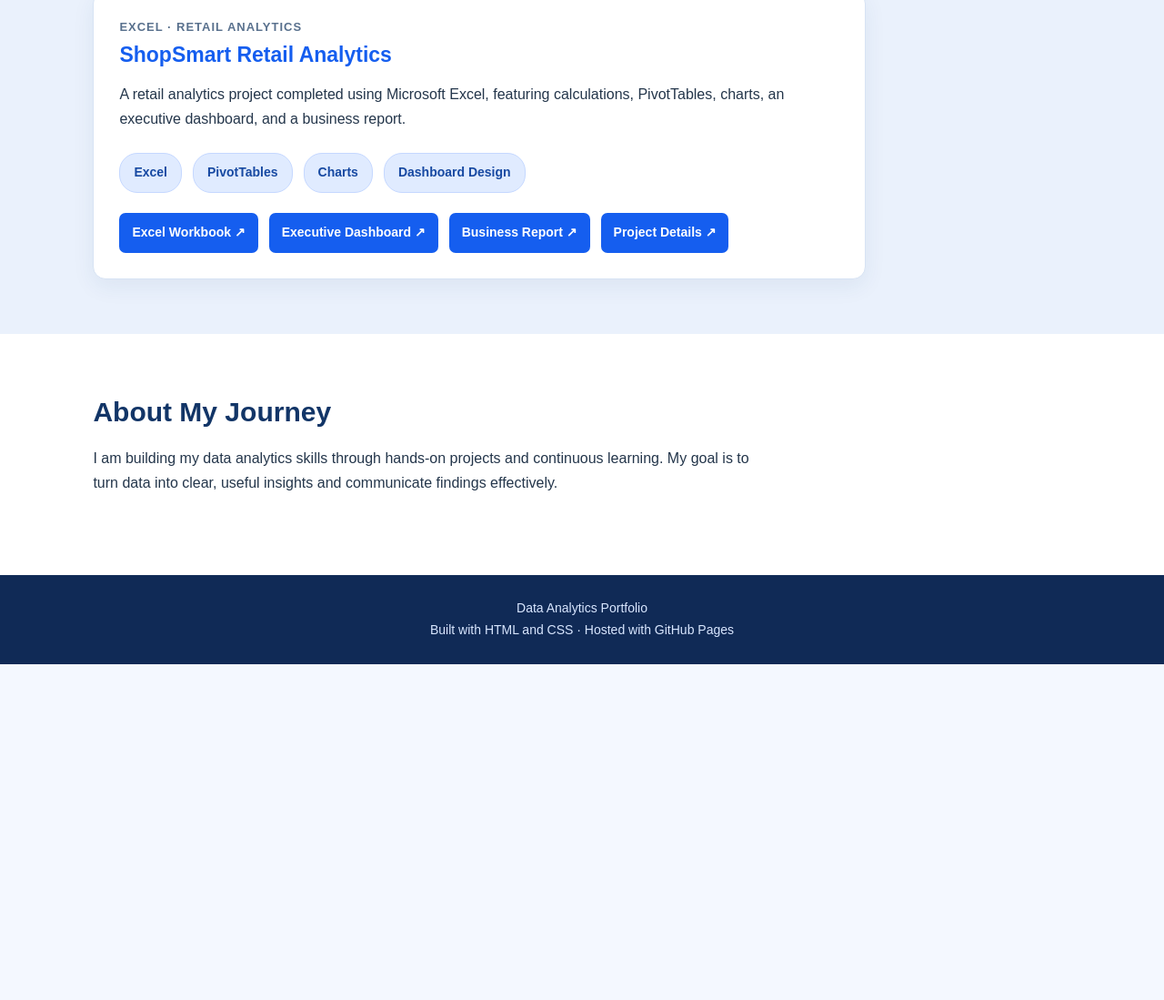
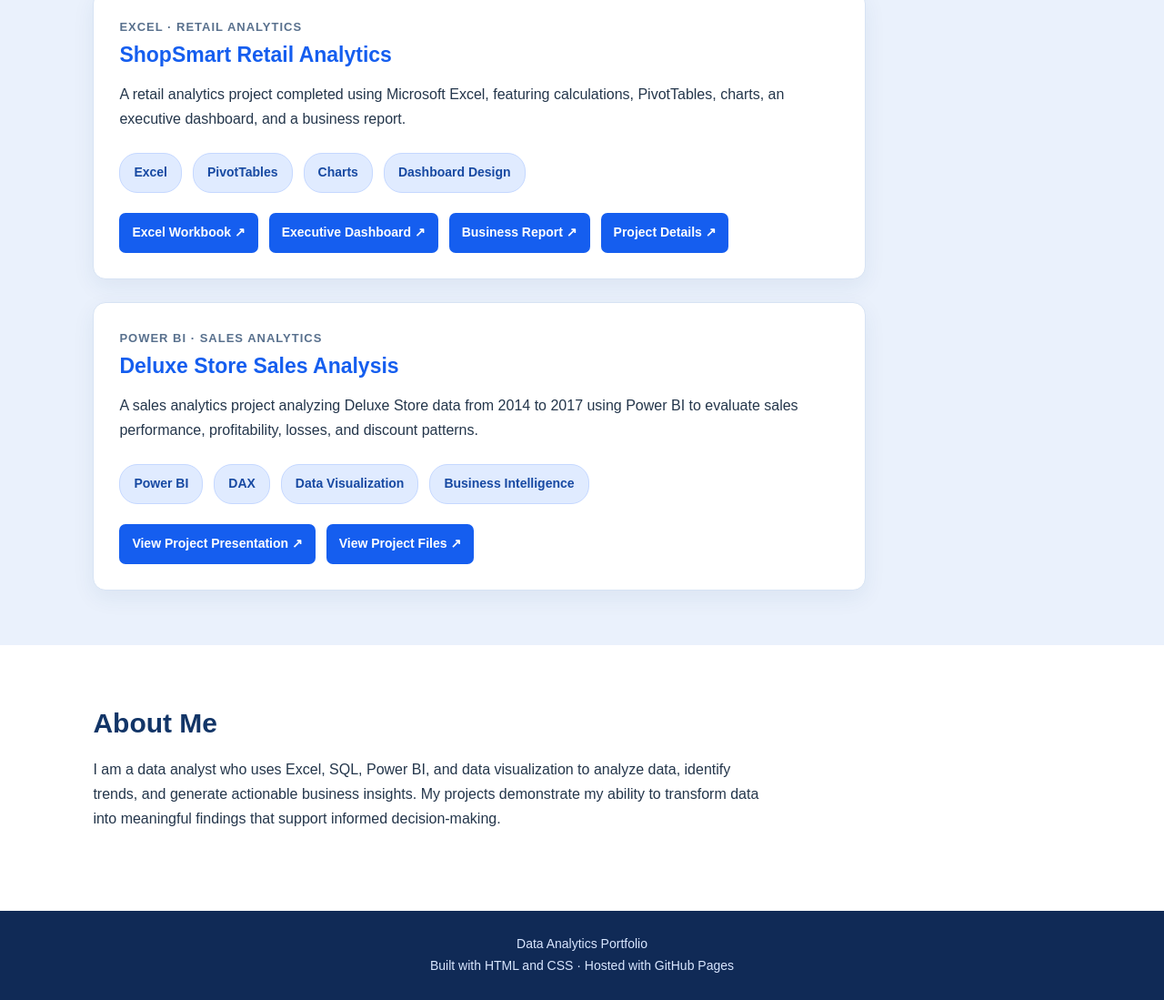
Before and after one commit to obisikemiracle/data-analytics-portfolio, a plain HTML site: page index.html in a window 1280 px wide. Shown: the part 1139-2238 px from the top of the page at 91% size. Before the commit the page ends 1869 px from the top, so only its background shows below. Drawn offline with Linux system fonts and the light colour scheme.

Commit message:
Update index.html

```diff
--- a/index.html
+++ b/index.html
@@ -298,14 +298,41 @@
         <a href="ShopSmart-Retail-Analytics/README.md">Project Details ↗</a>
       </div>
     </article>
+
+    <article class="project-card">
+      <div class="project-label">Power BI · Sales Analytics</div>
+      <h3>Deluxe Store Sales Analysis</h3>
+      <p>
+        A sales analytics project analyzing Deluxe Store data
+        from 2014 to 2017 using Power BI to evaluate sales
+        performance, profitability, losses, and discount patterns.
+      </p>
+
+      <div class="skills">
+        <span class="skill">Power BI</span>
+        <span class="skill">DAX</span>
+        <span class="skill">Data Visualization</span>
+        <span class="skill">Business Intelligence</span>
+      </div>
+
+      <div class="file-links">
+        <a href="Deluxe-Store-Capstone/Deluxe_Store_Presentation.pptx">View Project Presentation ↗</a>
+        <a href="https://github.com/obisikemiracle/data-analytics-portfolio/tree/main/Deluxe-Store-Capstone">View Project Files ↗</a>
+      </div>
+    </article>
   </section>
 
+
+
   <section class="about" id="about">
-    <h2 class="section-title">About My Journey</h2>
+    <h2 class="section-title">About Me</h2>
     <p class="intro">
-      I am building my data analytics skills through hands-on projects
-      and continuous learning. My goal is to turn data into clear,
-      useful insights and communicate findings effectively.
+  I am a data analyst who uses Excel, SQL, Power BI, and data
+  visualization to analyze data, identify trends, and generate
+  actionable business insights. My projects demonstrate my
+  ability to transform data into meaningful findings that
+  support informed decision-making.
+</p>
     </p>
   </section>
 
```
